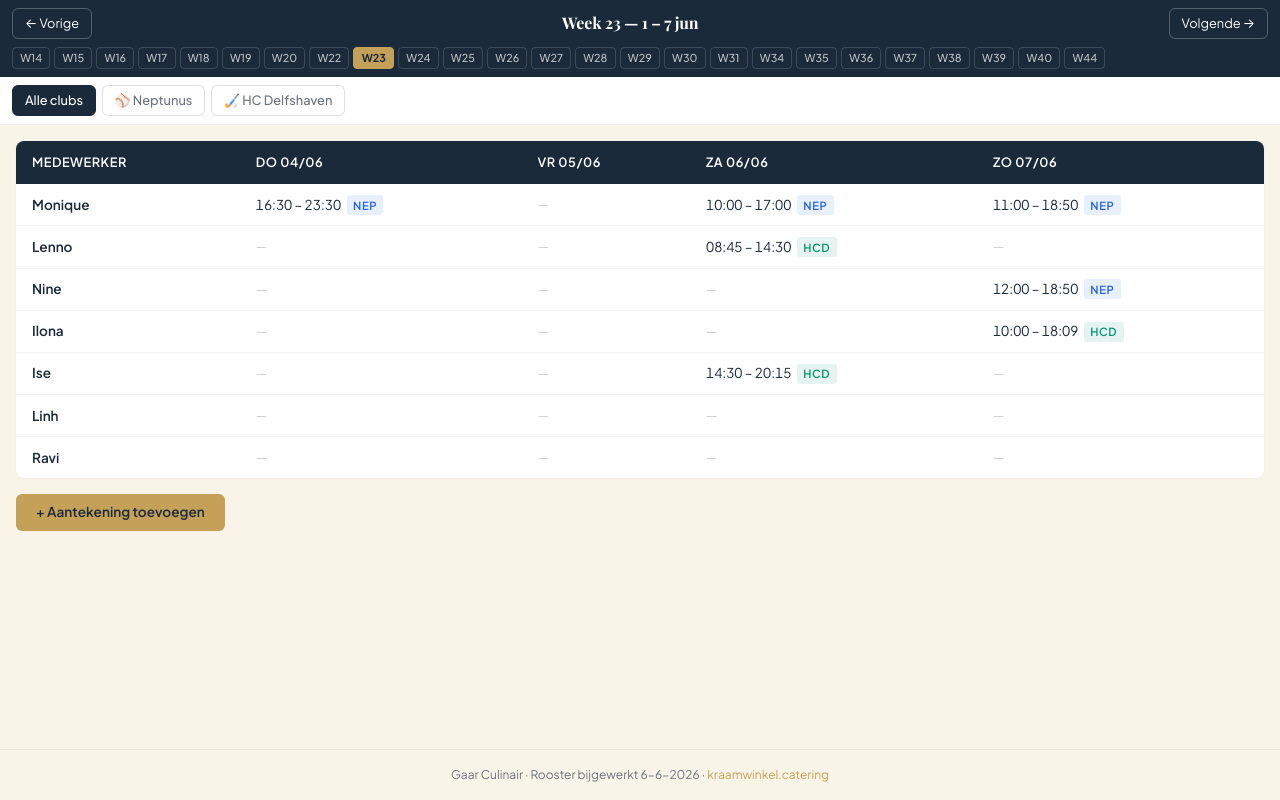
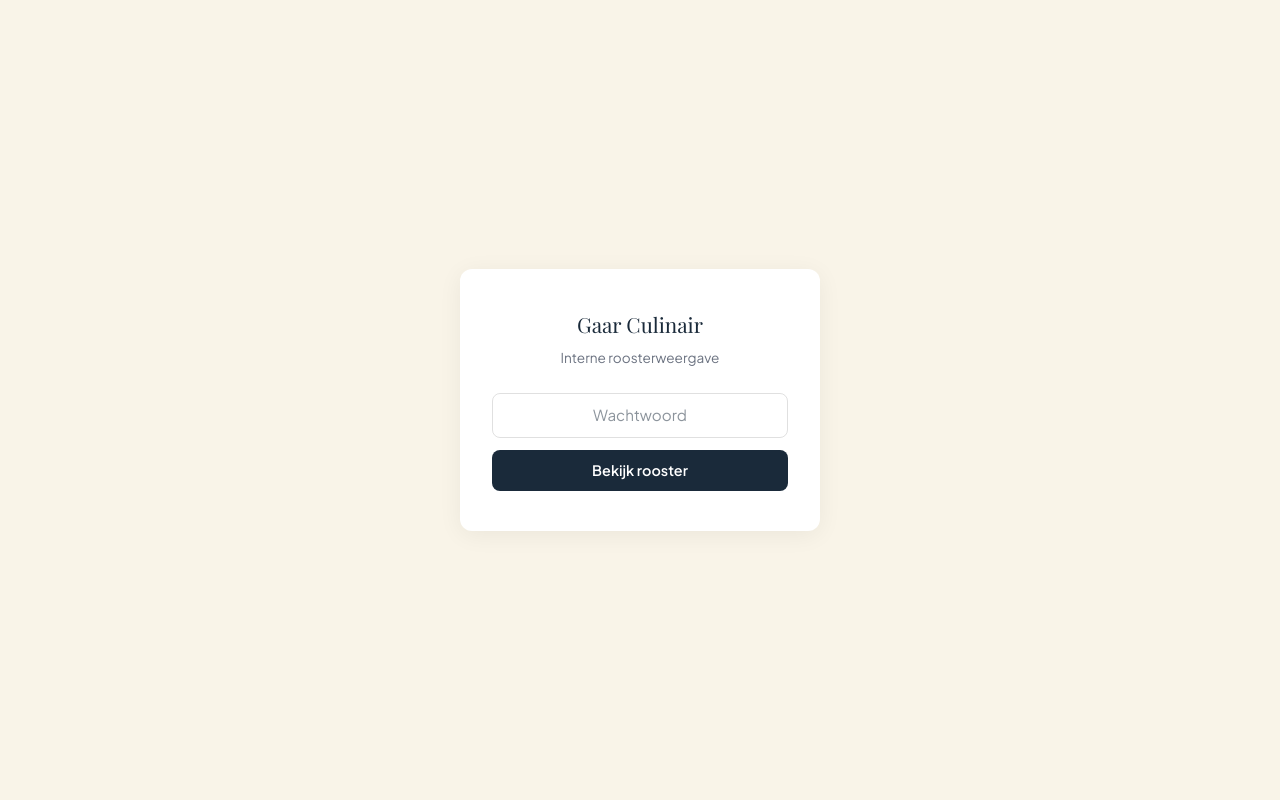
Before and after one commit to DikkeJuice/gaar-rooster, a Next.js app: page / in a window 1280 px wide. Built offline with nearby package versions, Linux system fonts and the light colour scheme.

Commit message:
🔐 Password gate + noindex — interne beveiliging

```diff
--- /dev/null
+++ b/app/AuthGate.tsx
@@ -0,0 +1,166 @@
+"use client";
+
+import { useState, useEffect } from "react";
+
+const COOKIE_NAME = "gaar-rooster-auth";
+const PASSWORD = "frikandel";
+
+function setCookie(value: string) {
+  // Set cookie for 30 days
+  const d = new Date();
+  d.setTime(d.getTime() + 30 * 24 * 60 * 60 * 1000);
+  document.cookie = `${COOKIE_NAME}=${value};expires=${d.toUTCString()};path=/;SameSite=Lax`;
+}
+
+function getCookie(): string | null {
+  const match = document.cookie.match(new RegExp(`(?:^|; )${COOKIE_NAME}=([^;]*)`));
+  return match ? match[1] : null;
+}
+
+export default function AuthGate({ children }: { children: React.ReactNode }) {
+  const [authed, setAuthed] = useState(false);
+  const [checking, setChecking] = useState(true);
+  const [input, setInput] = useState("");
+  const [error, setError] = useState(false);
+
+  useEffect(() => {
+    const stored = getCookie();
+    if (stored === PASSWORD) {
+      setAuthed(true);
+    }
+    setChecking(false);
+  }, []);
+
+  const handleSubmit = (e: React.FormEvent) => {
+    e.preventDefault();
+    if (input === PASSWORD) {
+      setCookie(PASSWORD);
+      setAuthed(true);
+      setError(false);
+    } else {
+      setError(true);
+      setInput("");
+    }
+  };
+
+  if (checking) {
+    return (
+      <div
+        style={{
+          display: "flex",
+          alignItems: "center",
+          justifyContent: "center",
+          minHeight: "100vh",
+          background: "var(--washi-cream)",
+          color: "var(--slate)",
+          fontFamily: "'Plus Jakarta Sans', sans-serif",
+        }}
+      >
+        Laden…
+      </div>
+    );
+  }
+
+  if (!authed) {
+    return (
+      <div
+        style={{
+          display: "flex",
+          alignItems: "center",
+          justifyContent: "center",
+          minHeight: "100vh",
+          background: "var(--washi-cream)",
+          fontFamily: "'Plus Jakarta Sans', sans-serif",
+        }}
+      >
+        <div
+          style={{
+            background: "white",
+            padding: "2.5rem 2rem",
+            borderRadius: "12px",
+            boxShadow: "0 4px 24px rgba(0,0,0,0.06)",
+            maxWidth: "360px",
+            width: "90%",
+            textAlign: "center",
+          }}
+        >
+          <h1
+            style={{
+              fontFamily: "'Playfair Display', serif",
+              fontSize: "1.3rem",
+              color: "var(--ink-indigo)",
+              marginBottom: "0.5rem",
+            }}
+          >
+            Gaar Culinair
+          </h1>
+          <p
+            style={{
+              fontSize: "0.85rem",
+              color: "var(--slate)",
+              marginBottom: "1.5rem",
+            }}
+          >
+            Interne roosterweergave
+          </p>
+
+          <form onSubmit={handleSubmit}>
+            <input
+              type="password"
+              value={input}
+              onChange={(e) => setInput(e.target.value)}
+              placeholder="Wachtwoord"
+              autoFocus
+              style={{
+                width: "100%",
+                padding: "0.65rem 1rem",
+                border: error
+                  ? "1.5px solid var(--danger)"
+                  : "1px solid rgba(0,0,0,0.12)",
+                borderRadius: "8px",
+                fontFamily: "inherit",
+                fontSize: "0.95rem",
+                textAlign: "center",
+                outline: "none",
+                boxSizing: "border-box",
+                transition: "border-color 0.15s",
+              }}
+              onFocus={() => setError(false)}
+            />
+            {error && (
+              <div
+                style={{
+                  color: "var(--danger)",
+                  fontSize: "0.8rem",
+                  marginTop: "0.4rem",
+                }}
+              >
+                Verkeerd wachtwoord
+              </div>
+            )}
+            <button
+              type="submit"
+              style={{
+                width: "100%",
+                marginTop: "0.75rem",
+                padding: "0.6rem",
+                background: "var(--ink-indigo)",
+                color: "white",
+                border: "none",
+                borderRadius: "8px",
+                fontFamily: "inherit",
+                fontSize: "0.9rem",
+                fontWeight: 600,
+                cursor: "pointer",
+              }}
+            >
+              Bekijk rooster
+            </button>
+          </form>
+        </div>
+      </div>
+    );
+  }
+
+  return <>{children}</>;
+}
--- a/app/layout.tsx
+++ b/app/layout.tsx
@@ -3,7 +3,8 @@ import "./globals.css";
 
 export const metadata: Metadata = {
   title: "Gaar Culinair — Rooster",
-  description: "Live roosterweergave voor HC Delfshaven & Neptunus",
+  description: "Interne roosterweergave voor HC Delfshaven & Neptunus",
+  robots: "noindex, nofollow",
   icons: {
     icon: "/favicon.ico",
   },
--- a/app/page.tsx
+++ b/app/page.tsx
@@ -3,6 +3,7 @@
 import { useState, useMemo } from "react";
 import rosterData from "@/data/roster-data.json";
 import AnnotationPanel from "./AnnotationPanel";
+import AuthGate from "./AuthGate";
 
 interface Shift {
   start: string;
@@ -104,7 +105,7 @@ export default function RosterPage() {
   }));
 
   return (
-    <>
+    <AuthGate>
       {/* Week navigation */}
       <div className="week-nav">
         <button
@@ -251,6 +252,6 @@ export default function RosterPage() {
           kraamwinkel.catering
         </a>
       </div>
-    </>
+    </AuthGate>
   );
 }
```
Also changed, not shown: public/robots.txt (added).
